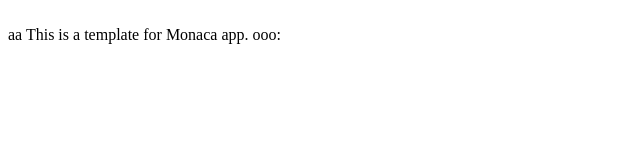
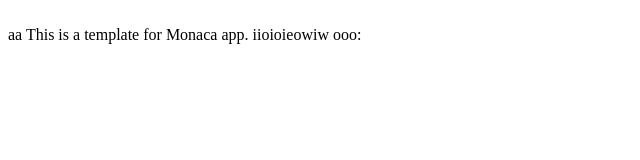
Before and after one commit to asialatsushi/test, a browser extension: page www/index.html in a window 1280 px wide. Shown: the full height of the page, 0-640 px from the left. Drawn offline with Linux system fonts and the light colour scheme.

Commit message:
agewagawegwa

```diff
--- a/www/index.html
+++ b/www/index.html
@@ -15,6 +15,7 @@
     aa
     This is a template for Monaca app.
 
+    iioioieowiw
 ooo:
 </body>
 </html>
```
